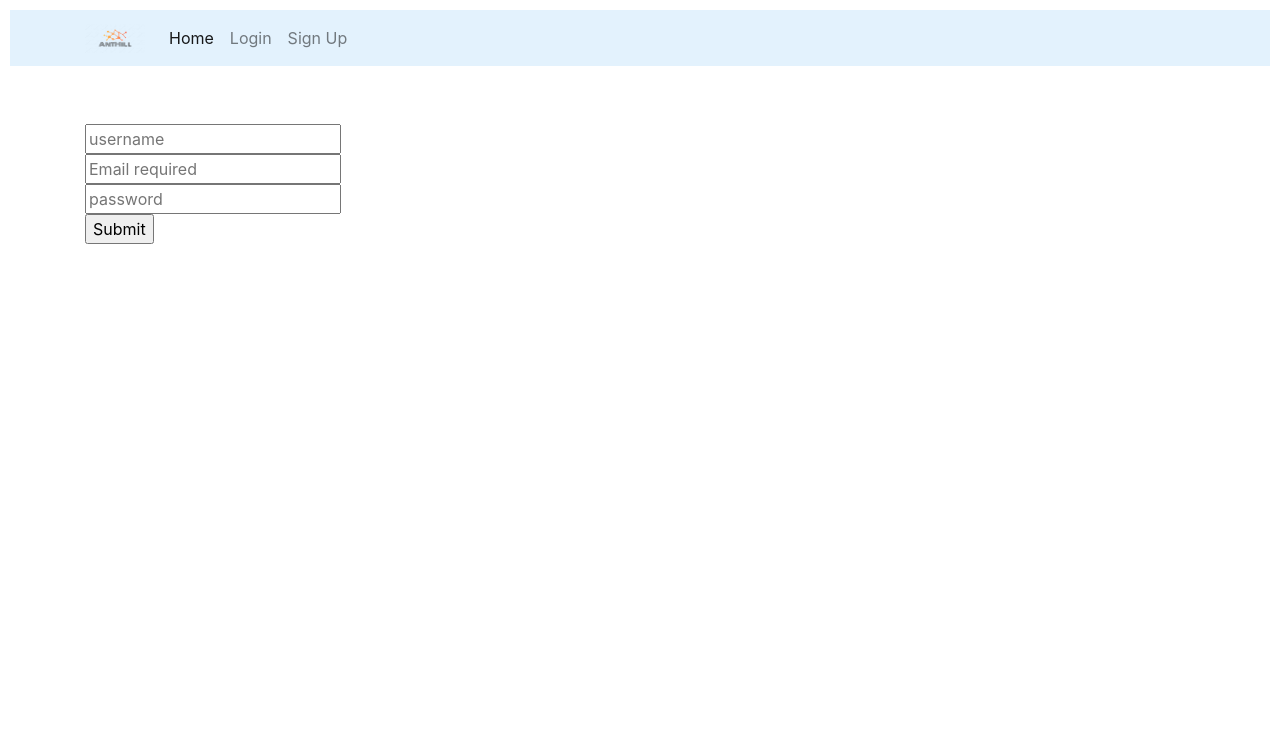
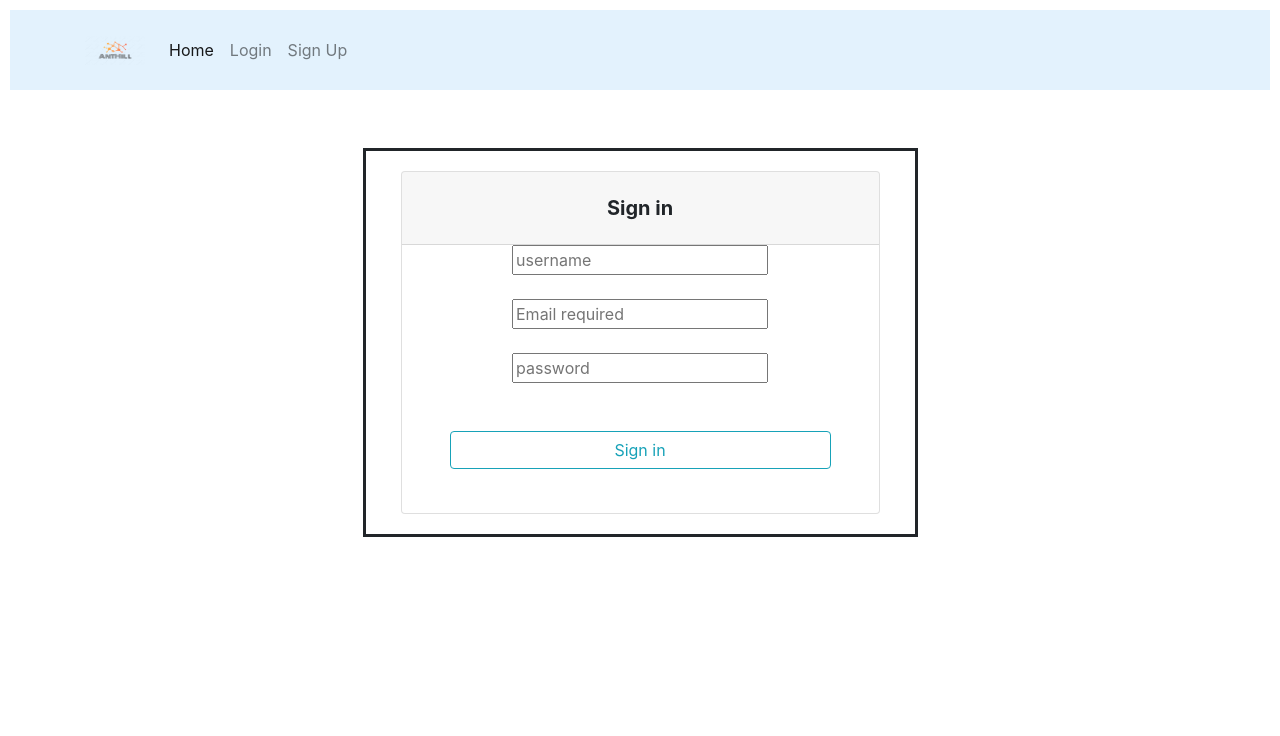
Before and after one commit to deeksha3009/anthill, a Django app: page /signup/ in a window 1280 px wide. Shown: the top 736 px of the page. After the commit the page ends 537 px from the top, so only its background shows below. Run offline with Django 3.2, Linux system fonts and the light colour scheme; some libraries are stand-ins or nearby versions.

Commit message:
added extra features to base.html

```diff
--- a/static/css/style.css
+++ b/static/css/style.css
@@ -1,14 +1,20 @@
-.home{
+#home{
 	background-color: #ff7f50;
 	font-style: oblique;
 }
 nav{
 	margin: 10px;
+	min-height: 80px;
 }
 #login_form{
 	border-style: solid;
 	width: 50%;
     border-width: 5px DodgerBlue;
+}
+#signup_form{
+	float:center;
+	border-style: solid;
+	width: 50%;
 }
 
 #group{
@@ -21,7 +27,3 @@ nav{
 	float:center;
 	width: 50%;
 }
-
-#content{
-	float: bottom;
-}
--- a/templates/base.html
+++ b/templates/base.html
@@ -6,14 +6,15 @@
 	{% block style %}
 	{% endblock %}
 	<link rel="shortcut icon" sizes="32x32" type="image/png/x-icon" href="{% static 'favicon.ico' %}"></link>
+	<meta name="viewport" content="width=device-width,initial-scale=1, maximum-scale=1, user-scalable=no">
 	<link rel="stylesheet" href="{% static 'css/style.css' %}">
 </head>
-<body style="height:1700px">
+<body style="height:700px">
 	<nav class="navbar navbar-expand-lg navbar-light" style="background-color: #e3f2fd;">
 		<div class="container">
 			<div class="navbar-nav">
 				<a class="navbar-brand" href="#">
-					<img src="{% static 'logo.png' %}" href="#content" width="60" height="30">
+					<img src="{% static 'logo.png' %}" href="#home" width="60" height="30">
 				</a>
 				<a class="nav-item nav-link active" href="/">Home<span class="sr-only">(current)</span></a>
 				<button class="navbar-toggler" type="button" data-toggle="collapse" data-target="#navbarNavAltMarkup" aria-controls="navbarNavAltMarkup" aria-expanded="false" aria-label="Toggle navigation">
--- a/templates/home.html
+++ b/templates/home.html
@@ -4,10 +4,12 @@
 {% block body %}
 	<br>
 	<br>
-	<div class="jumbotron jumbotron-fluid home">
+	<div class="jumbotron jumbotron-fluid" id="home">
 		<div class="container">
+			<img class="card-img-left" src="logo.png" alt="Card image cap">
 			<h1 class="display-4">Welcome to AntHill</h1>
-			<p class="lead">With today’s technology, connecting with people and working with each other is simpler than ever. This new app is all about putting the power of connection into the hands of every small group leader in your church. If you lead a small group, this one’s for you.</p>
+			<hr class="my-4">
+			<p class="lead">With today’s technology, connecting with people is simpler than ever. This app is all about putting the power of connection into the hands of every small group leader in your church. If you lead a small group, this one’s for you.</p>
 		</div>
 	</div>
 {% endblock %}
--- a/templates/signup.html
+++ b/templates/signup.html
@@ -1,12 +1,22 @@
 {% extends "base.html" %}
 
 {% block body %}
-
-<form action="/signup/" method="POST">
-	{% csrf_token %}
-	<input type="text" name="username" placeholder="username"><br>
-	<input type="email" name="email" placeholder="Email required"><br>
-	<input type="password" name="password" placeholder="password"><br>
-	<input type="submit" name="create account">
-</form>
+<div class="container" id="signup_form">
+	<div class="card-body">
+		<div class="card">
+			<h5 class="card-header info-color white-text text-center py-4">
+			<strong>Sign in</strong>
+			</h5>
+			<div class="card-body px-lg-5 pt-0">
+				<form action="/signup/" method="POST" class="text-center" style="color: #757575;">
+					{% csrf_token %}
+					<input type="text" name="username" placeholder="username"><br><br>
+					<input type="email" name="email" placeholder="Email required"><br><br>
+					<input type="password" name="password" placeholder="password"><br><br>
+					<button class="btn btn-outline-info btn-rounded btn-block my-4 waves-effect z-depth-0" type="submit">Sign in</button>
+				</form>
+			</div>
+		</div>
+	</div>
+</div>
 {% endblock %}
```
Also changed, not shown: templates/signin.html (+13 -3 lines), static/css/goal-setting.jpg (deleted), static/css/group.jpg (added), static/favicon.ico.
